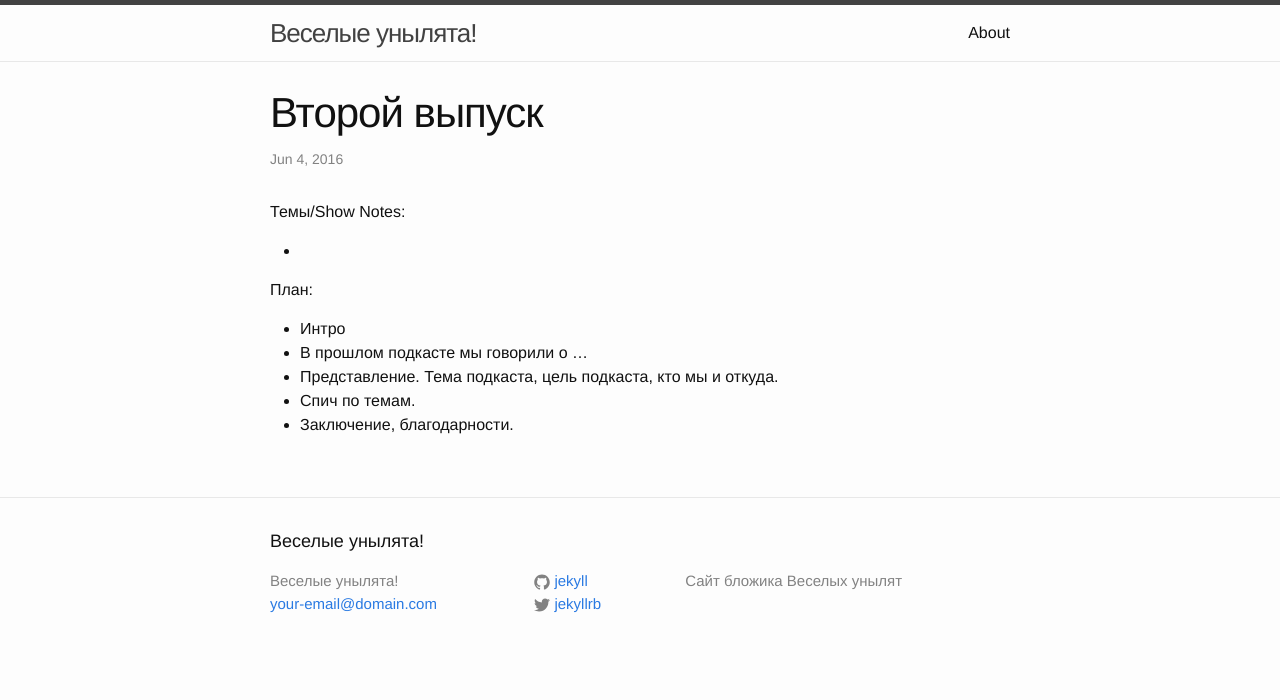
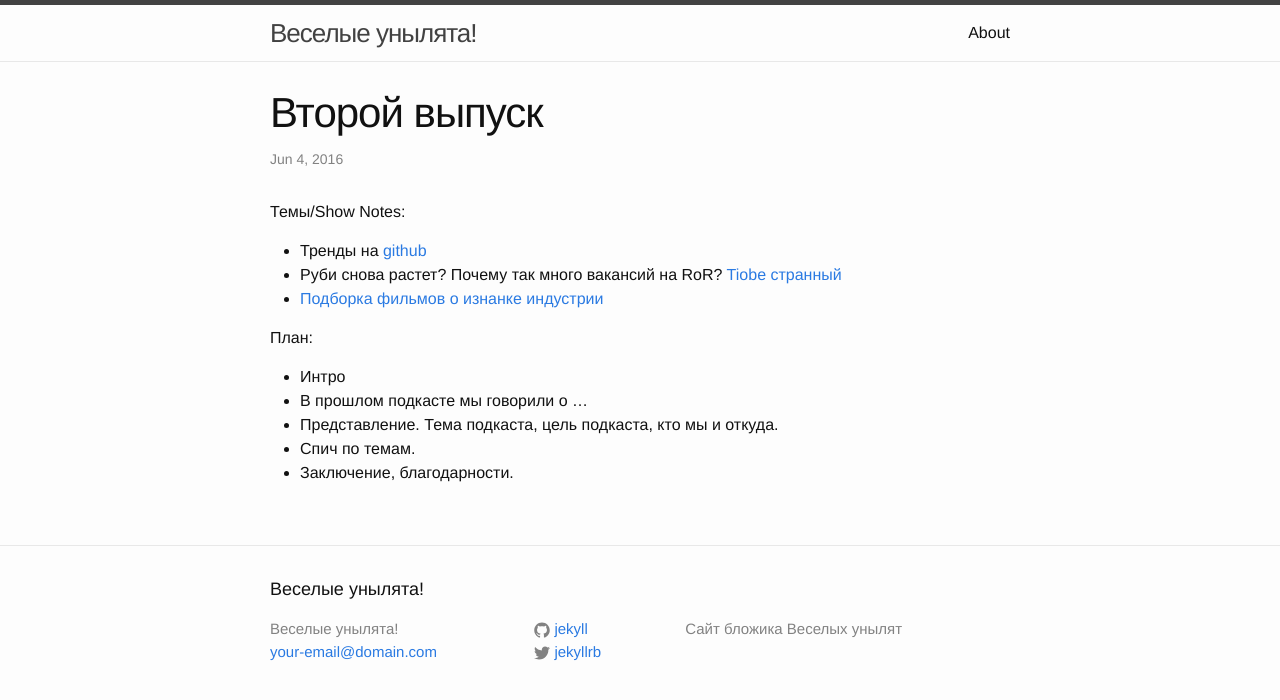
Before and after one commit to unylyata/unylyata.github.io, a Jekyll site: the page built from _posts/2016-06-04-podcast-2.markdown, in a window 1280 px wide. Shown: the top 700 px of the page. Built offline with Jekyll 4.4.1, drawn with Linux system fonts in a browser that asks for light colours; comment, search, counter and statistics services are not loaded.

Commit message:
Update 2016-06-04-podcast-2.markdown

```diff
--- a/_posts/2016-06-04-podcast-2.markdown
+++ b/_posts/2016-06-04-podcast-2.markdown
@@ -9,7 +9,9 @@ comments: true
 
 Темы/Show Notes:
 
--
+- Тренды на [github](https://github.com/trending)
+- Руби снова растет? Почему так много вакансий на RoR? [Tiobe странный](http://www.tiobe.com/tiobe_index)
+- [Подборка фильмов о изнанке индустрии](https://xakep.ru/2016/05/31/15-documentaries/)
 
 
 
```
